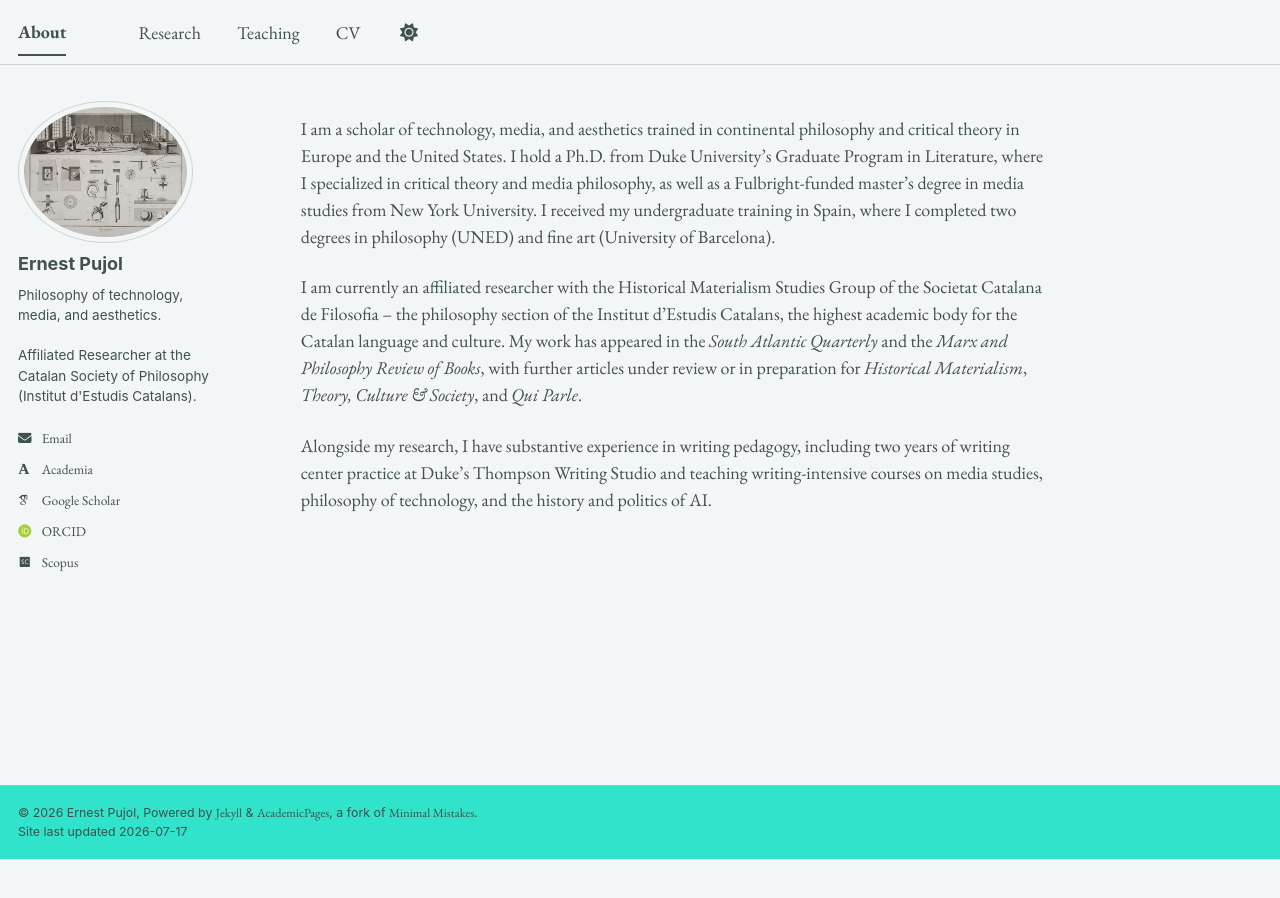
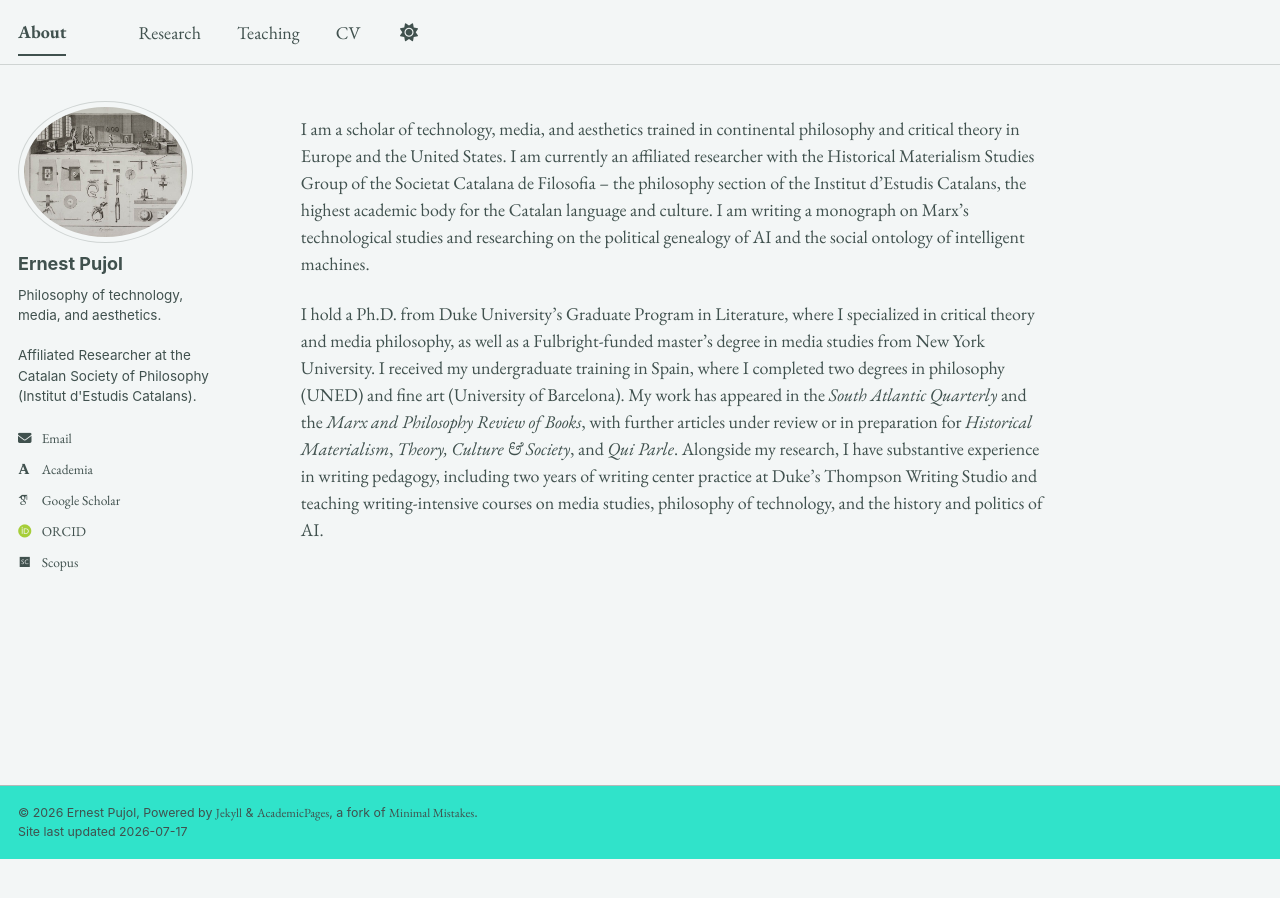
Before and after one commit to epujol90/epujol90.github.io, a Jekyll site: the page built from _pages/about.md, in a window 1280 px wide. Built offline with Jekyll 4.4.1, drawn with Linux system fonts in a browser that asks for light colours; some web fonts are replaced; a script bundle is joined from its source files by our own code; library files that are not in the unit come from our copies.

Commit message:
Update about.md

```diff
--- a/_pages/about.md
+++ b/_pages/about.md
@@ -6,8 +6,6 @@ redirect_from:
   - /about/
   - /about.html
 ---
-I am a scholar of technology, media, and aesthetics trained in continental philosophy and critical theory in Europe and the United States. I hold a Ph.D. from Duke University’s Graduate Program in Literature, where I specialized in critical theory and media philosophy, as well as a Fulbright-funded master’s degree in media studies from New York University. I received my undergraduate training in Spain, where I completed two degrees in philosophy (UNED) and fine art (University of Barcelona).
+I am a scholar of technology, media, and aesthetics trained in continental philosophy and critical theory in Europe and the United States. I am currently an affiliated researcher with the Historical Materialism Studies Group of the Societat Catalana de Filosofia -- the philosophy section of the Institut d’Estudis Catalans, the highest academic body for the Catalan language and culture. I am writing a monograph on Marx's technological studies and researching on the political genealogy of AI and the social ontology of intelligent machines.
 
-I am currently an affiliated researcher with the Historical Materialism Studies Group of the Societat Catalana de Filosofia -- the philosophy section of the Institut d’Estudis Catalans, the highest academic body for the Catalan language and culture. My work has appeared in the _South Atlantic Quarterly_ and the _Marx and Philosophy Review of Books_, with further articles under review or in preparation for _Historical Materialism_, _Theory, Culture & Society_, and _Qui Parle_.
-
-Alongside my research, I have substantive experience in writing pedagogy, including two years of writing center practice at Duke’s Thompson Writing Studio and teaching writing-intensive courses on media studies, philosophy of technology, and the history and politics of AI.
+I hold a Ph.D. from Duke University’s Graduate Program in Literature, where I specialized in critical theory and media philosophy, as well as a Fulbright-funded master’s degree in media studies from New York University. I received my undergraduate training in Spain, where I completed two degrees in philosophy (UNED) and fine art (University of Barcelona). My work has appeared in the _South Atlantic Quarterly_ and the _Marx and Philosophy Review of Books_, with further articles under review or in preparation for _Historical Materialism_, _Theory, Culture & Society_, and _Qui Parle_. Alongside my research, I have substantive experience in writing pedagogy, including two years of writing center practice at Duke’s Thompson Writing Studio and teaching writing-intensive courses on media studies, philosophy of technology, and the history and politics of AI.
```
